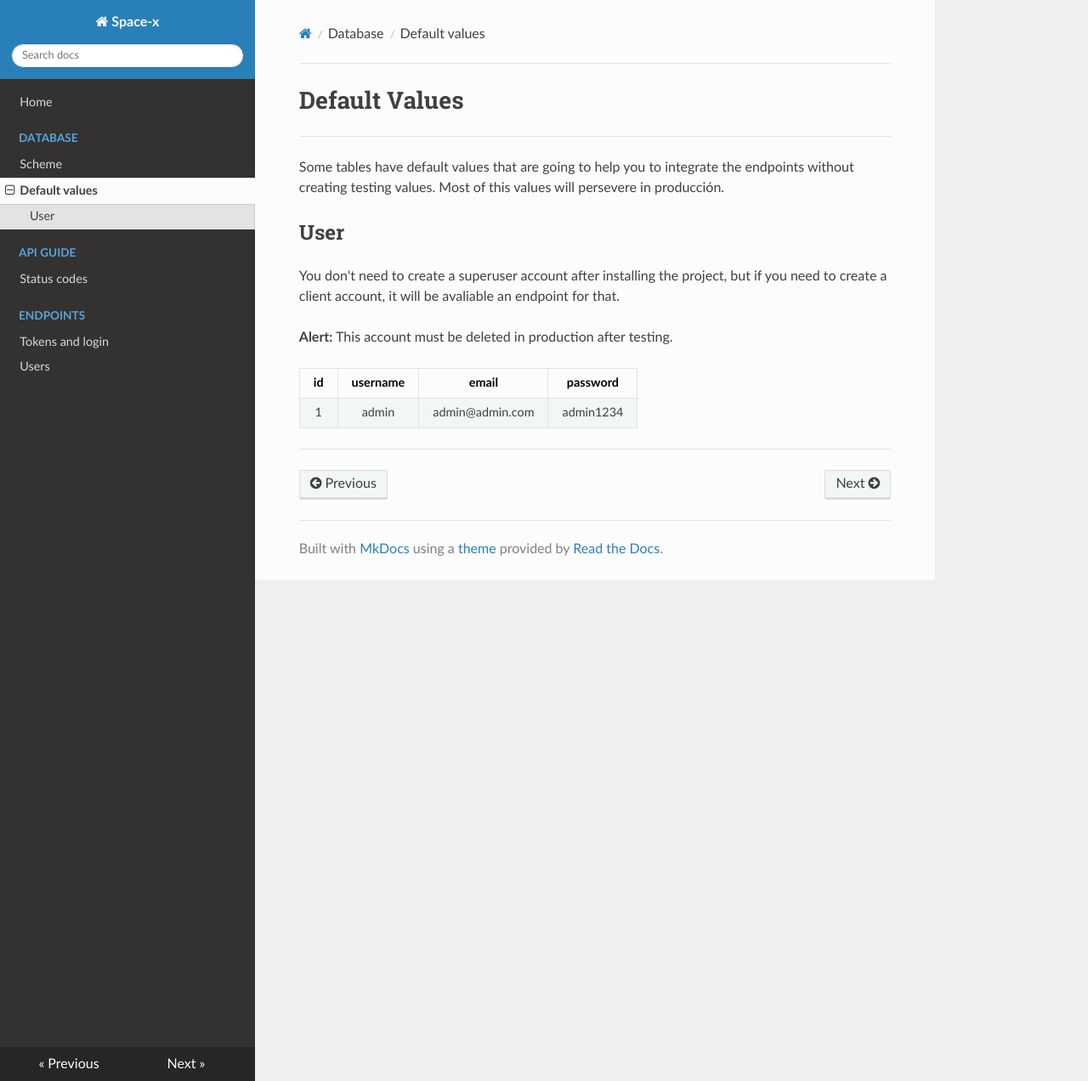
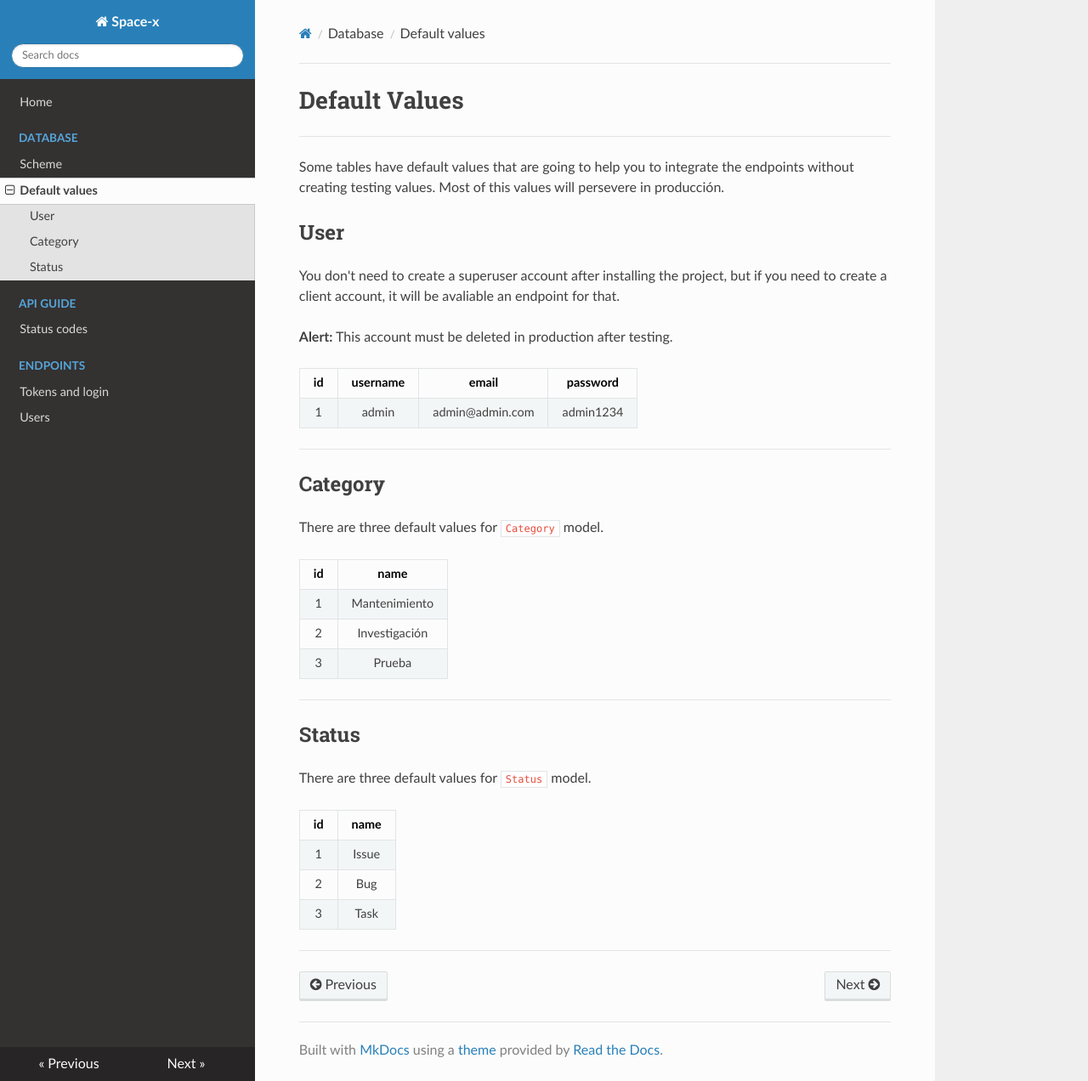
Before and after one commit to SantiR38/trello-api, an MkDocs documentation site: the page built from docs/docs/database/default_values.md, in a window 1280 px wide and 1272 px high. Shown: the whole window at 85% size. Built offline with MkDocs 1.6.1, drawn with Linux system fonts in a browser that asks for light colours; nearby versions of some CDN libraries.

Commit message:
Docs updated.

```diff
--- a/docs/docs/database/default_values.md
+++ b/docs/docs/database/default_values.md
@@ -15,3 +15,27 @@ You don't need to create a superuser account after installing the project, but i
 |   1   | admin    | admin@admin.com | admin1234 |
 
 ---
+
+## Category
+
+There are three default values for `Category` model.
+
+| id    | name             |
+| :---: | :---:            |
+|   1   | Mantenimiento    |
+|   2   | Investigación    |
+|   3   | Prueba           |
+
+---
+
+## Status
+
+There are three default values for `Status` model.
+
+| id    | name   |
+| :---: | :---:  |
+|   1   | Issue  |
+|   2   | Bug    |
+|   3   | Task   |
+
+---
```
Also changed, not shown: README.md.
